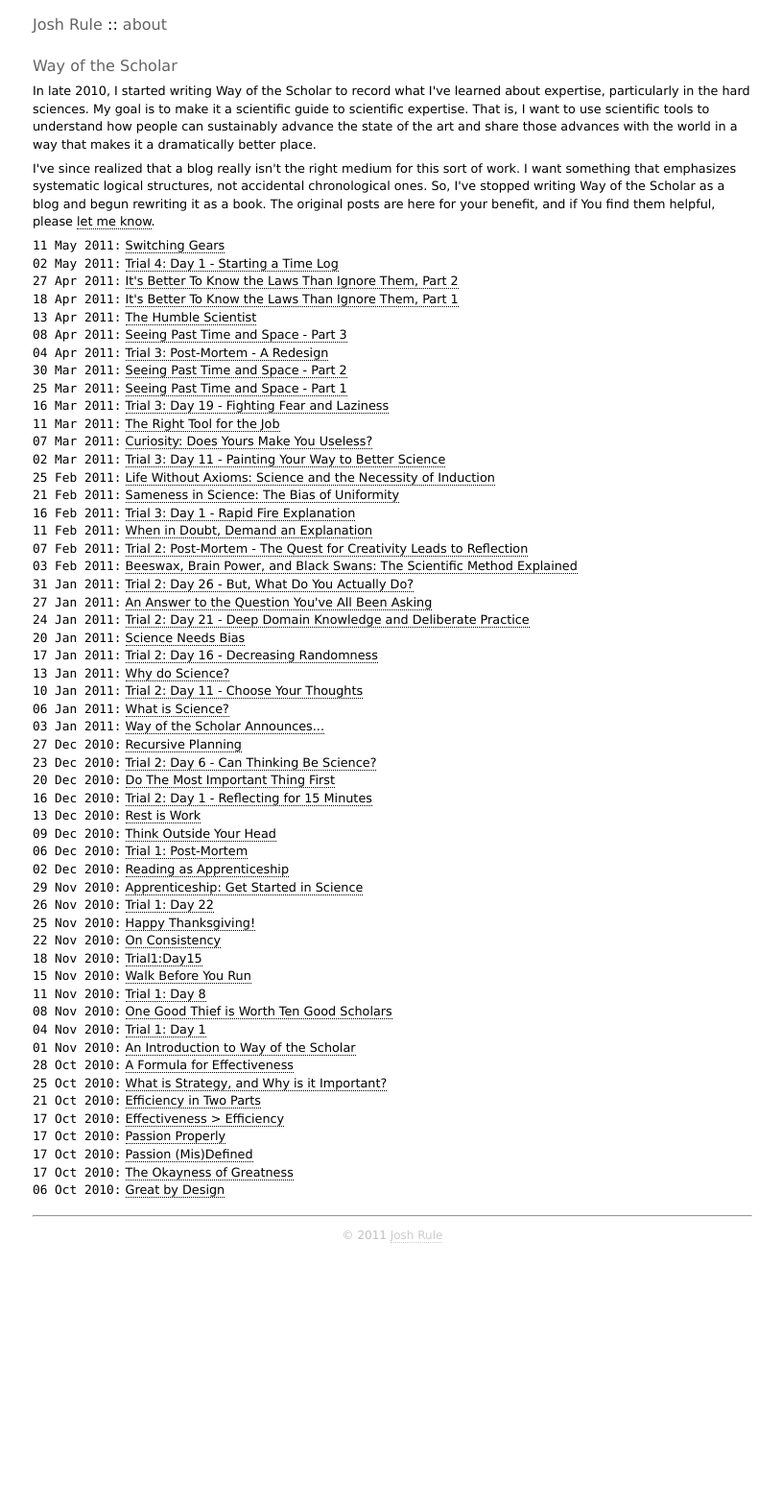
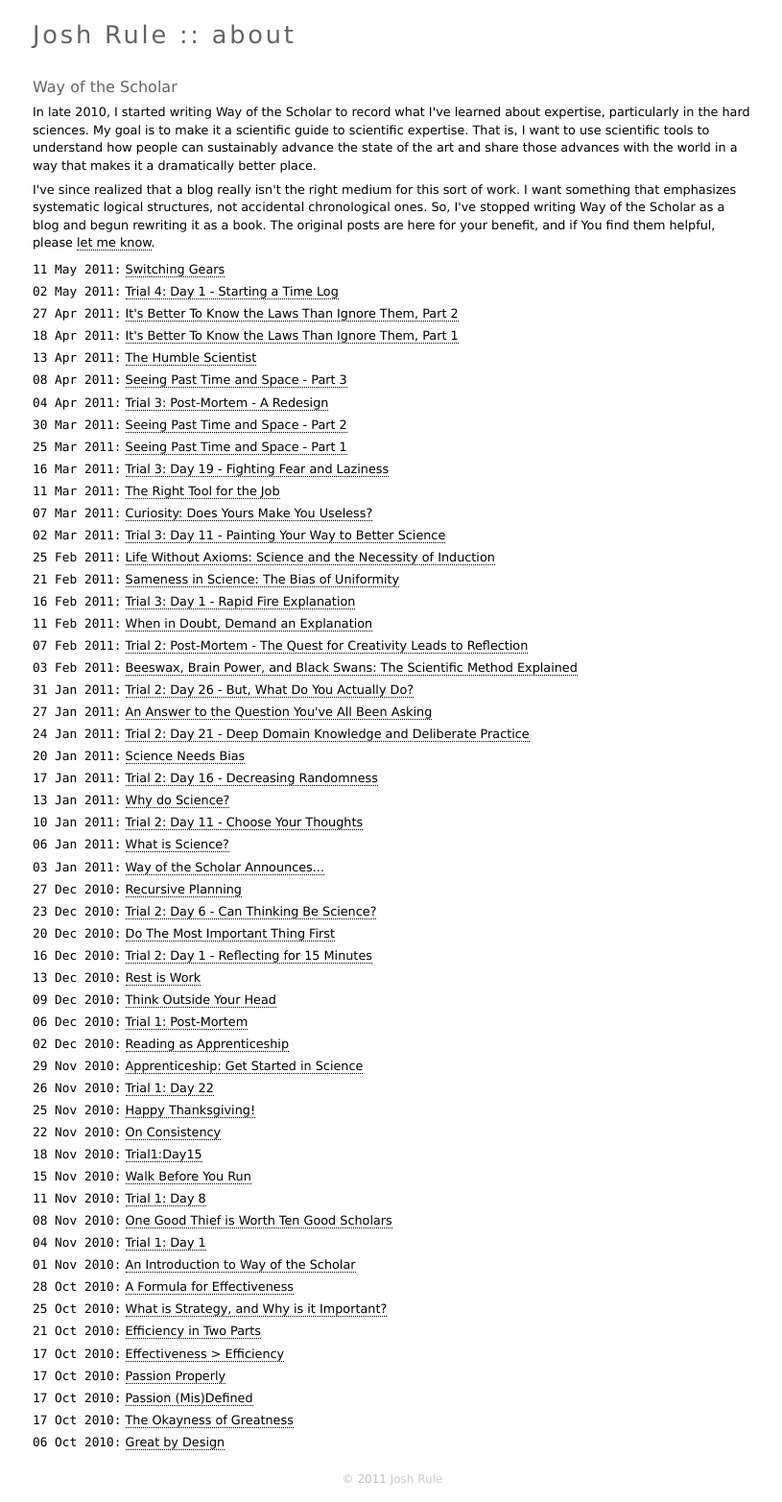
Before and after one commit to joshrule/joshrule.github.com, a Jekyll site: the page built from index.html, in a window 1280 px wide. Shown: the whole page at 96% size, without its empty margins (231-1046 px from the left). Built offline with Jekyll 4.4.1, drawn with Linux system fonts in a browser that asks for light colours; Markdown is read by kramdown in place of the engine named in the settings; before the commit the page ends 1311 px from its top, so only the background shows below that.

Commit message:
style updates to links, lists, header, footer

```diff
--- a/_layouts/default.html
+++ b/_layouts/default.html
@@ -13,7 +13,8 @@
 <body>
     <div id="site">
         <div id="header">
-            <a href="/">Josh Rule</a> :: <a href="/about">about</a>
+            <h1><a href="/">Josh Rule</a> :: <a href="/about">about</a><h1>
+
         </div>
 
         {{ content }}
--- a/_layouts/page.html
+++ b/_layouts/page.html
@@ -5,6 +5,5 @@ layout: default
 {{ content }}
 
 <div id="footer">
-    <hr/>
     <cite> &copy; 2011 <a href="/">Josh Rule</a> </cite>
 </div>
--- a/_layouts/post.html
+++ b/_layouts/post.html
@@ -9,7 +9,6 @@ layout: default
     {{ content }}
 
     <div id="footer">
-        <hr/>
         <cite> &copy; 2011 <a href="/">Josh Rule</a> </cite>
     </div>
 
--- a/style.css
+++ b/style.css
@@ -16,11 +16,13 @@ a img {
 }
 
 a:visited {
-    color: #000;
+    color: #880000;
+    border-bottom: 1px dotted #880000;
 }
 
 a:hover {
     color: #646464;
+    border-bottom: 1px dotted #646464;
 }
 
 blockquote {
@@ -121,7 +123,7 @@ hr {
 }
 
 li {
-    line-height: 1.45em;
+    line-height: 1.80em;
     font-size: 0.8em;
 }
 
@@ -149,7 +151,7 @@ td {
 
 #footer a {
     color: #cccccc;
-    border-bottom: 1px dotted #cccccc;
+    border-bottom: 0px dotted #cccccc;
 }
 
 #footer a:hover {
@@ -162,6 +164,7 @@ td {
 
 #header {
     font-family: Verdana, sans-serif;
+    color: #646464;
     font-weight: normal;
     letter-spacing: 0.0em;
     margin-left: 0px;
```
